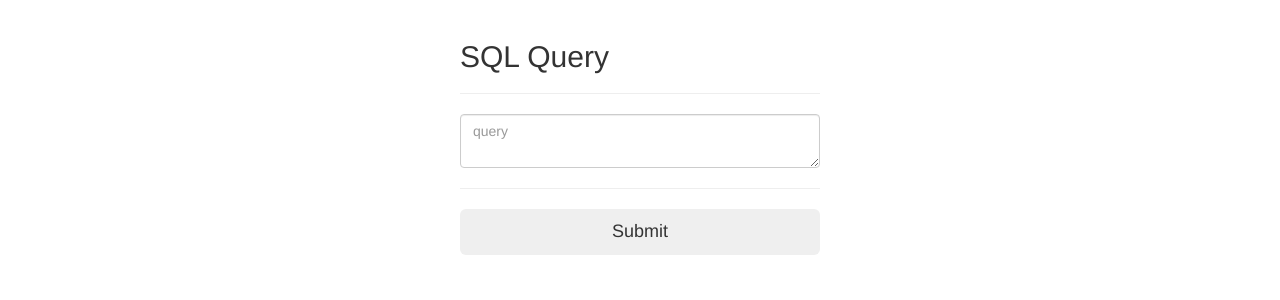
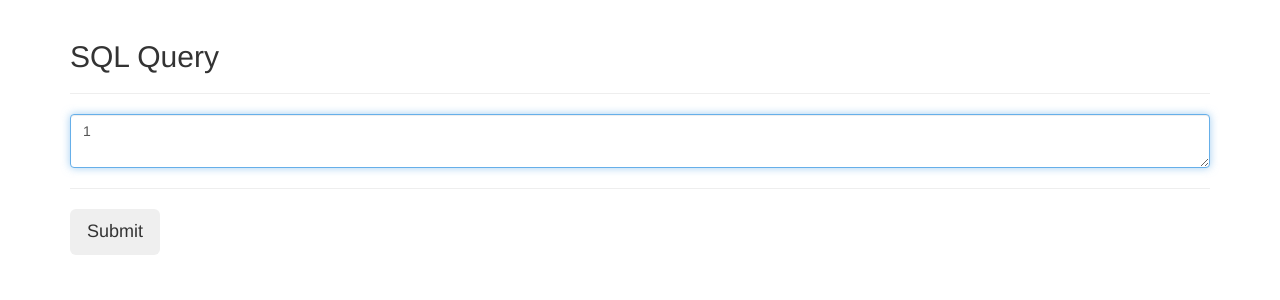
Before and after one commit to fopina/pipwebrep, a Flask app: page / in a window 1280 px wide. Shown: the part 62-362 px from the top of the page. Run offline with Flask 2, Linux system fonts and the light colour scheme; the visitor is signed in with stand-in values (Sample User, id 1).

Commit message:
persistent query textarea submit query on meta+enter

```diff
--- a/src/jywebrep.py
+++ b/src/jywebrep.py
@@ -65,6 +65,8 @@ def query():
 	profile = session['profile']
 	stmt = request.form['query']
 
+	session['query'] = stmt
+
 	try:
 		headers, results = profile.executeSQL(stmt)
 		return render_template('query.html', query = stmt, headers = headers, results = results)
--- a/src/templates/base.html
+++ b/src/templates/base.html
@@ -11,7 +11,7 @@
 		{% endblock %}
 	</head>
 
-	<body onload="onload();">
+	<body>
 		<div class="container">
 			{% block navbar %}
 			<nav class="navbar navbar-default" role="navigation" style="margin-top:10px;">
--- a/src/templates/main.html
+++ b/src/templates/main.html
@@ -2,20 +2,36 @@
 {% block title %}SQL{% endblock %}
 {% block content %}
 	<div class="row">
-		<div class="col-md-4 col-md-offset-4">
+		<div class="col-md-12">
 			<form method="POST" action="query" accept-charset="UTF-8" role="form" id="loginform" class="form-signin">
 				<fieldset>
 			  		<h2>SQL Query</h2>
 
 			  		<hr class="colorgraph">
 
-				    <textarea class="form-control" placeholder="query" name="query"></textarea>
+				    <textarea class="form-control" placeholder="query" name="query" id="query">{{ session['query'] }}</textarea>
 
 				    <hr class="colorgraph">
 
-				    <input class="btn btn-lg btn-block" type="submit" value="Submit">
+				    <input class="btn btn-lg" type="submit" value="Submit">
 			  	</fieldset>
 			</form>
 		</div>
 	</div>
 {% endblock %}
+
+{% block scripts %}
+	<script>
+	$("#query").keypress(function (event) {
+	    var keyCode = (event.which ? event.which : event.keyCode);
+
+	    if (keyCode === 10 || keyCode == 13 && event.metaKey) {
+	        $("#loginform").submit();
+	        return false;
+	    }
+
+	    return true;
+	});
+	$("#query").focus();
+	</script>
+{% endblock %}
```
